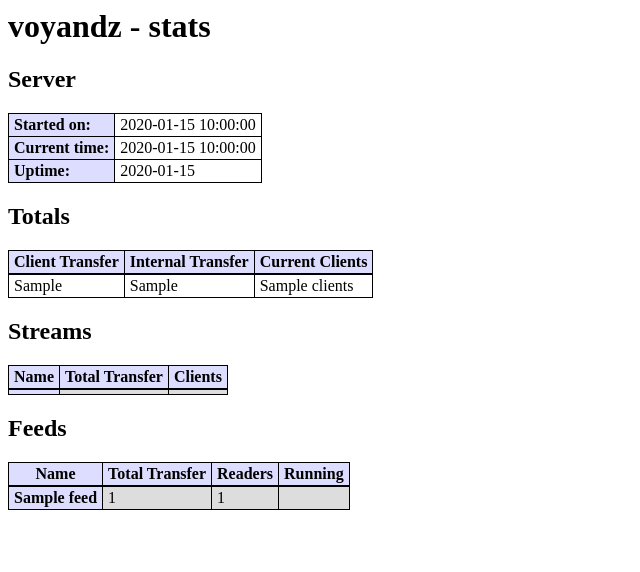
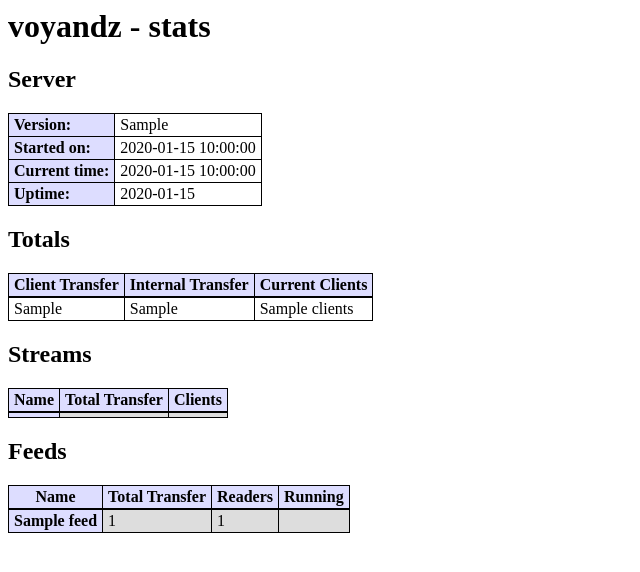
Before and after one commit to Zalewa/voyandz, a Flask app: template src/voyandz/templates/stat.html in a window 1280 px wide. Shown: the top 572 px of the page, without its empty margins (0-640 px from the left). Run offline with Flask 3, Linux system fonts and the light colour scheme; the template is opened without the code that fills it: most values are stand-ins (such as "Sample title", 1, 10 or a date in 2020); lists and menus that the app fills with data are empty.

Commit message:
Display the server version on the /stat page

```diff
--- a/src/voyandz/server.py
+++ b/src/voyandz/server.py
@@ -1,4 +1,4 @@
-from voyandz import app, config, logging, piping, stats
+from voyandz import app, config, logging, piping, stats, version
 
 import flask
 import werkzeug.serving
@@ -75,7 +75,8 @@ def stat():
         current_date=now_date.strftime(_DATETIME_FORMAT),
         uptime=uptime,
         feeds=feeds_stats, streams=stream_stats,
-        totals=stats.Totals(feed_stats=feeds_stats, stream_stats=stream_stats))
+        totals=stats.Totals(feed_stats=feeds_stats, stream_stats=stream_stats),
+        server_version=version.VERSION)
 
 
 @app.before_first_request
--- a/src/voyandz/templates/stat.html
+++ b/src/voyandz/templates/stat.html
@@ -23,6 +23,7 @@
 		<h1>voyandz - stats</h1>
 		<h2>Server</h2>
 		<table>
+			<tr class="data"><th>Version:</th><td>{{ server_version}}</td></tr>
 			<tr class="data"><th>Started on:</th><td>{{ start_date }}</td></tr>
 			<tr class="data"><th>Current time:</th><td>{{ current_date }}</td></tr>
 			<tr class="data"><th>Uptime:</th><td>{{ uptime }}</td></tr>
```
